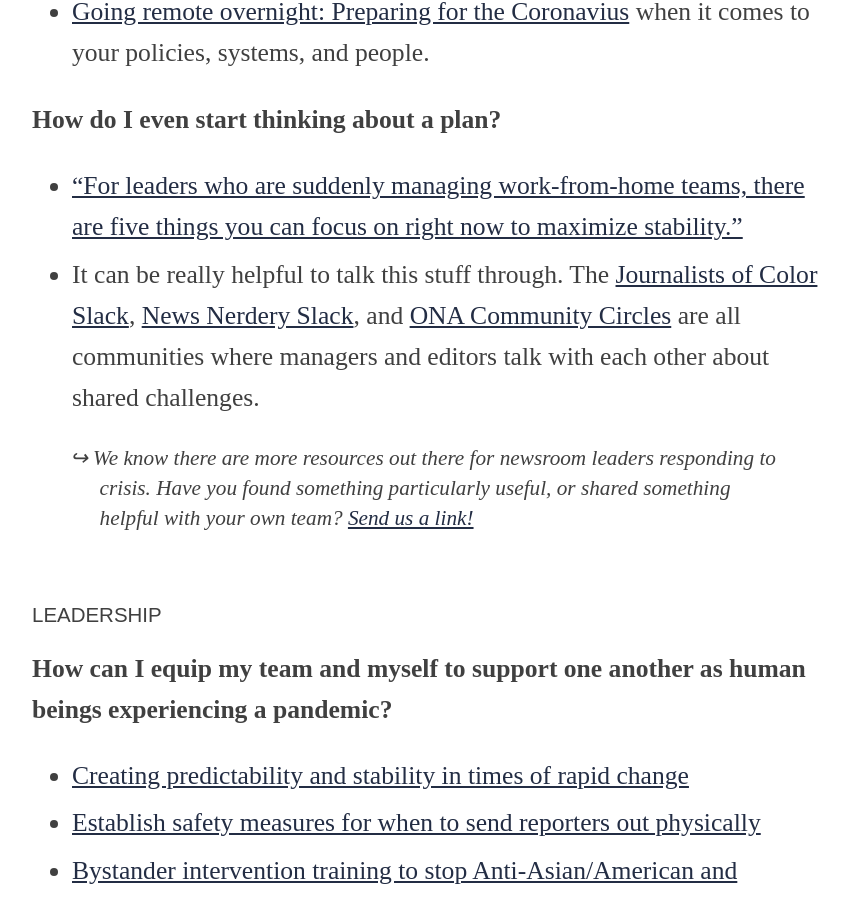
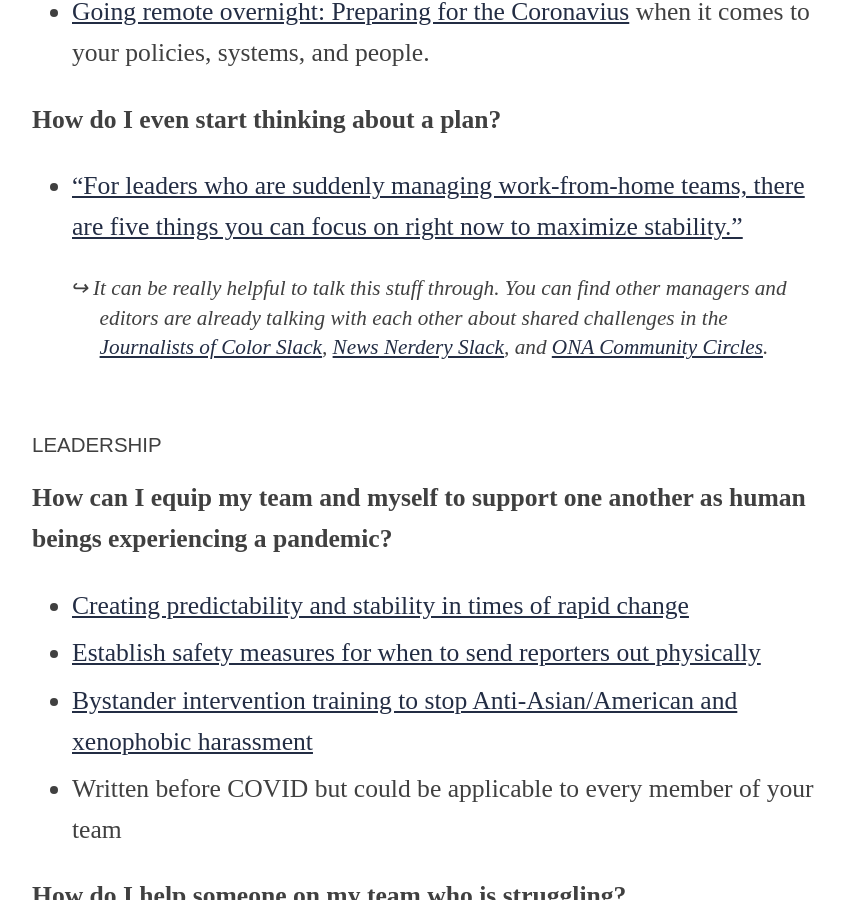
Before and after one commit to OpenNews/opennews-website, a Jekyll site: the page built from resources/covid-19/index.md, in a window 1280 px wide and 900 px high, scrolled down 7295 px. Shown: the whole window, without its empty margins (208-1057 px from the left). Built offline with Jekyll 4.4.1, drawn with Linux system fonts in a browser that asks for light colours; some web fonts are replaced.

Commit message:
callout edit 1

```diff
--- a/resources/covid-19/index.md
+++ b/resources/covid-19/index.md
@@ -181,10 +181,9 @@
 
 <ul>
   <li><a href="https://about.gitlab.com/company/culture/all-remote/remote-work-emergency-plan">“For leaders who are suddenly managing work-from-home teams, there are five things you can focus on right now to maximize stability.”</a></li>
-  <li>It can be really helpful to talk this stuff through. The <a href="https://journalistsofcolor.us/">Journalists of Color Slack</a>, <a href="https://newsnerdery.org/">News Nerdery Slack</a>, and <a href="https://journalists.org/programs/community-circles/">ONA Community Circles</a> are all communities where managers and editors talk with each other about shared challenges.</li>
 </ul>
 
-<p class="callout small">&rarrhk; We know there are more resources out there for newsroom leaders responding to crisis. Have you found something particularly useful, or shared something helpful with your own team? <a href="mailto:team@opennews.org">Send us a link!</a></p>
+<p class="callout small">&rarrhk; It can be really helpful to talk this stuff through. You can find other managers and editors are already talking with each other about shared challenges in the <a href="https://journalistsofcolor.us/">Journalists of Color Slack</a>, <a href="https://newsnerdery.org/">News Nerdery Slack</a>, and <a href="https://journalists.org/programs/community-circles/">ONA Community Circles</a>.</p>
 
 <p class="question-section">LEADERSHIP</p>
 
```
